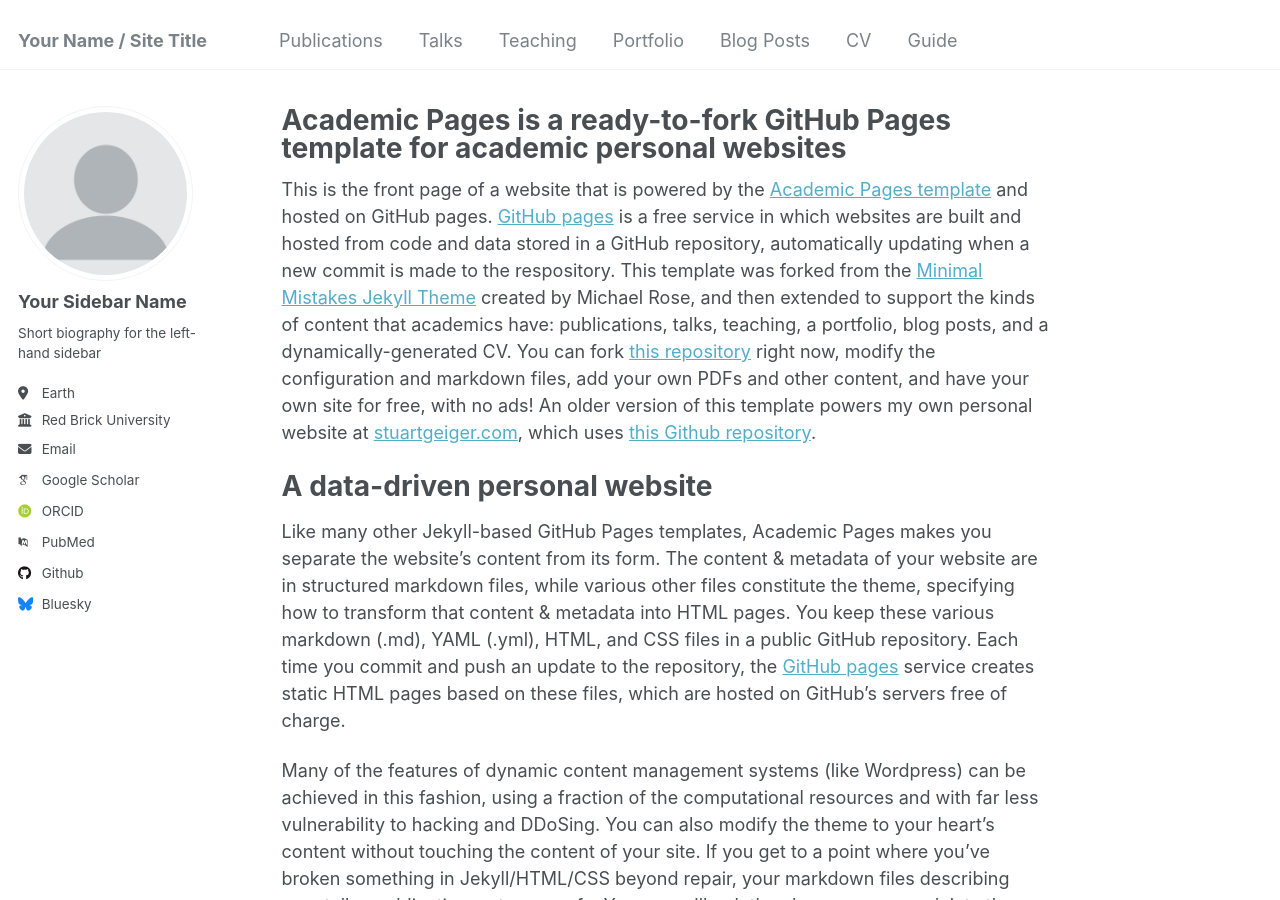
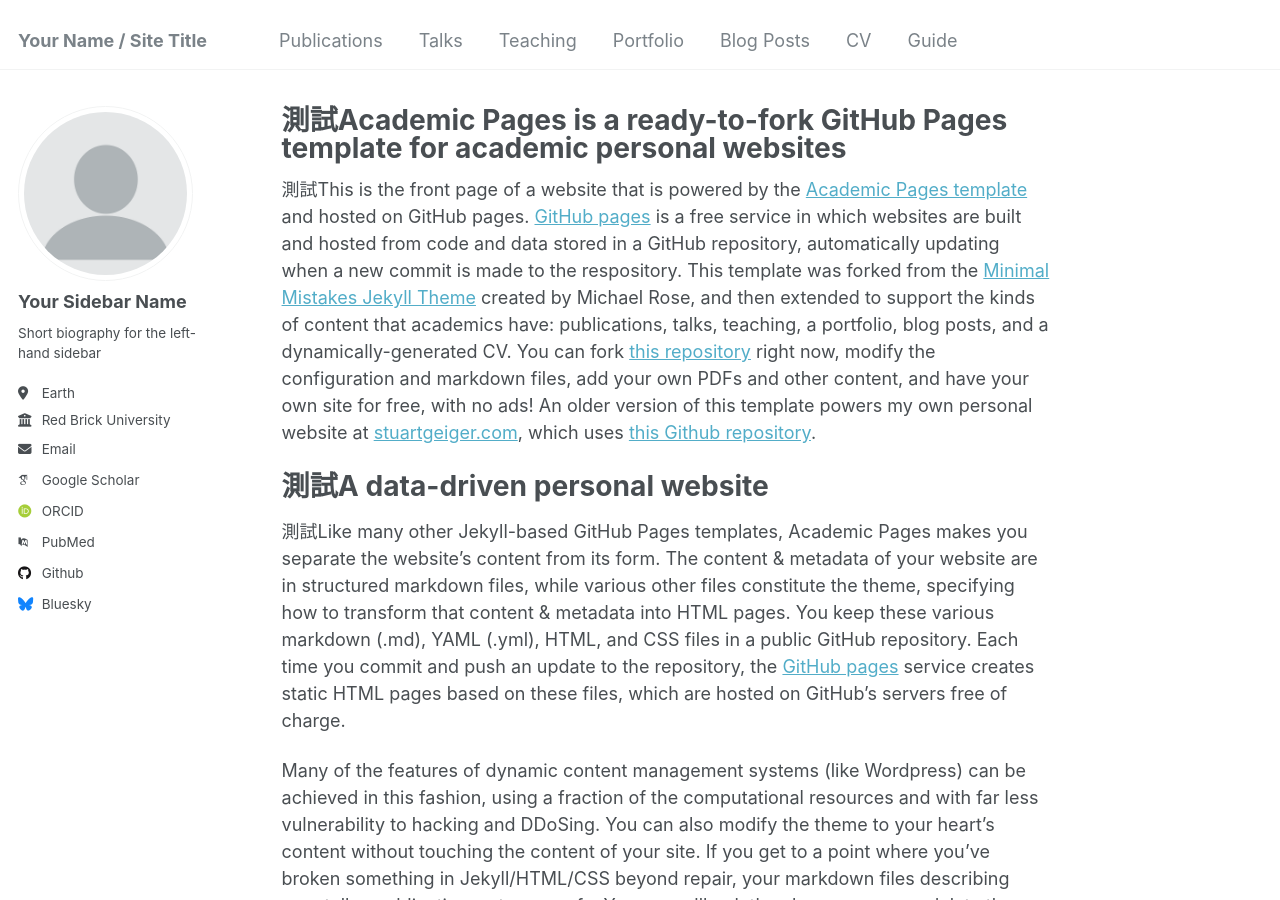
Before and after one commit to stvrt/stvrt.github.io, a Jekyll site: the page built from _pages/about.md, in a window 1280 px wide and 900 px high. Built offline with Jekyll 4.4.1, drawn with Linux system fonts in a browser that asks for light colours; some web fonts are replaced.

Commit message:
Update about.md
測試

```diff
--- a/_pages/about.md
+++ b/_pages/about.md
@@ -1,17 +1,17 @@
 ---
 permalink: /
-title: "Academic Pages is a ready-to-fork GitHub Pages template for academic personal websites"
+title: "測試Academic Pages is a ready-to-fork GitHub Pages template for academic personal websites"
 author_profile: true
 redirect_from:
   - /about/
   - /about.html
 ---
 
-This is the front page of a website that is powered by the [Academic Pages template](https://github.com/academicpages/academicpages.github.io) and hosted on GitHub pages. [GitHub pages](https://pages.github.com) is a free service in which websites are built and hosted from code and data stored in a GitHub repository, automatically updating when a new commit is made to the respository. This template was forked from the [Minimal Mistakes Jekyll Theme](https://mmistakes.github.io/minimal-mistakes/) created by Michael Rose, and then extended to support the kinds of content that academics have: publications, talks, teaching, a portfolio, blog posts, and a dynamically-generated CV. You can fork [this repository](https://github.com/academicpages/academicpages.github.io) right now, modify the configuration and markdown files, add your own PDFs and other content, and have your own site for free, with no ads! An older version of this template powers my own personal website at [stuartgeiger.com](http://stuartgeiger.com), which uses [this Github repository](https://github.com/staeiou/staeiou.github.io).
+測試This is the front page of a website that is powered by the [Academic Pages template](https://github.com/academicpages/academicpages.github.io) and hosted on GitHub pages. [GitHub pages](https://pages.github.com) is a free service in which websites are built and hosted from code and data stored in a GitHub repository, automatically updating when a new commit is made to the respository. This template was forked from the [Minimal Mistakes Jekyll Theme](https://mmistakes.github.io/minimal-mistakes/) created by Michael Rose, and then extended to support the kinds of content that academics have: publications, talks, teaching, a portfolio, blog posts, and a dynamically-generated CV. You can fork [this repository](https://github.com/academicpages/academicpages.github.io) right now, modify the configuration and markdown files, add your own PDFs and other content, and have your own site for free, with no ads! An older version of this template powers my own personal website at [stuartgeiger.com](http://stuartgeiger.com), which uses [this Github repository](https://github.com/staeiou/staeiou.github.io).
 
-A data-driven personal website
+測試A data-driven personal website
 ======
-Like many other Jekyll-based GitHub Pages templates, Academic Pages makes you separate the website's content from its form. The content & metadata of your website are in structured markdown files, while various other files constitute the theme, specifying how to transform that content & metadata into HTML pages. You keep these various markdown (.md), YAML (.yml), HTML, and CSS files in a public GitHub repository. Each time you commit and push an update to the repository, the [GitHub pages](https://pages.github.com/) service creates static HTML pages based on these files, which are hosted on GitHub's servers free of charge.
+測試Like many other Jekyll-based GitHub Pages templates, Academic Pages makes you separate the website's content from its form. The content & metadata of your website are in structured markdown files, while various other files constitute the theme, specifying how to transform that content & metadata into HTML pages. You keep these various markdown (.md), YAML (.yml), HTML, and CSS files in a public GitHub repository. Each time you commit and push an update to the repository, the [GitHub pages](https://pages.github.com/) service creates static HTML pages based on these files, which are hosted on GitHub's servers free of charge.
 
 Many of the features of dynamic content management systems (like Wordpress) can be achieved in this fashion, using a fraction of the computational resources and with far less vulnerability to hacking and DDoSing. You can also modify the theme to your heart's content without touching the content of your site. If you get to a point where you've broken something in Jekyll/HTML/CSS beyond repair, your markdown files describing your talks, publications, etc. are safe. You can rollback the changes or even delete the repository and start over -- just be sure to save the markdown files! Finally, you can also write scripts that process the structured data on the site, such as [this one](https://github.com/academicpages/academicpages.github.io/blob/master/talkmap.ipynb) that analyzes metadata in pages about talks to display [a map of every location you've given a talk](https://academicpages.github.io/talkmap.html).
 
```
